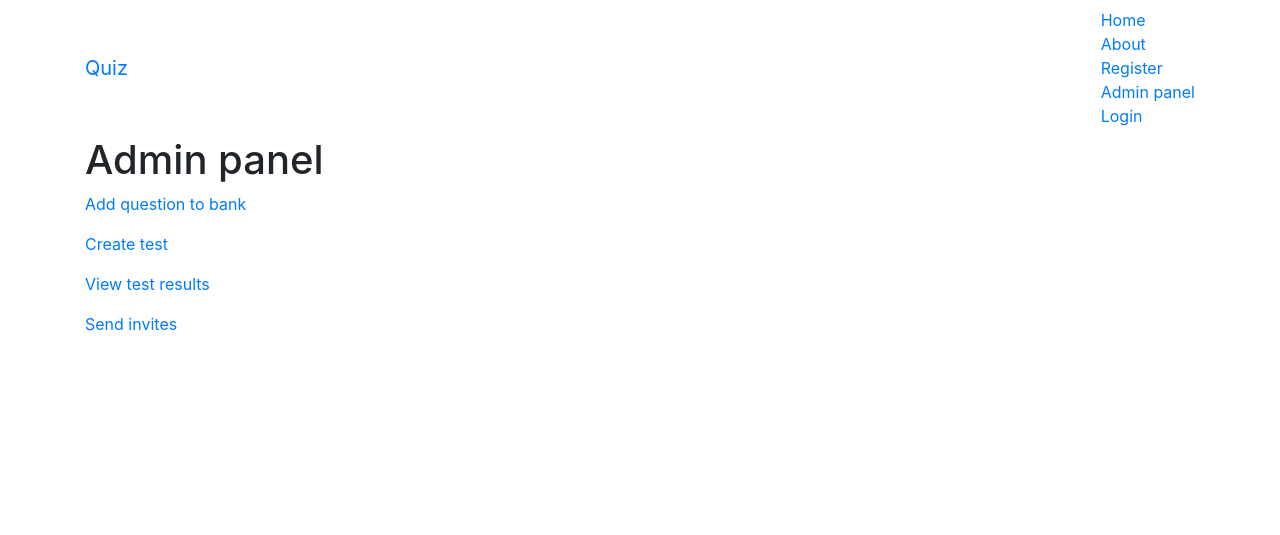
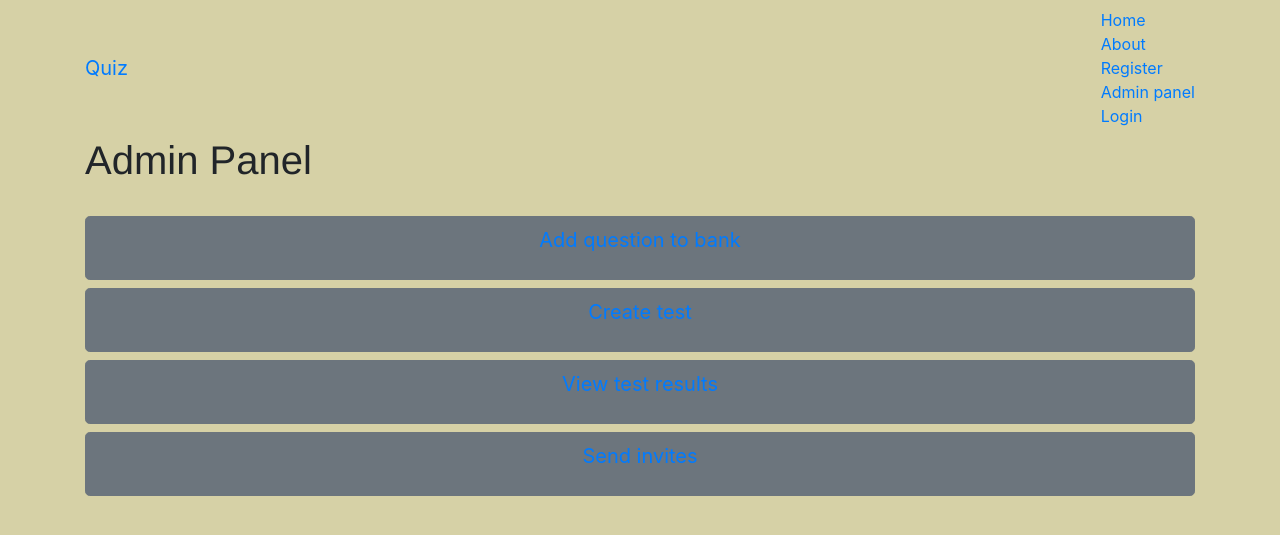
Before and after one commit to justtryingtosurvive/practoproject, a Flask app: page /adminpanel in a window 1280 px wide. Shown: the top 535 px of the page. Run offline with Flask 2, Linux system fonts and the light colour scheme; some libraries are stand-ins or nearby versions.

Commit message:
UI admin panel

```diff
--- a/templates/adminpanel.html
+++ b/templates/adminpanel.html
@@ -1,11 +1,14 @@
 {% extends 'layout.html' %}
 
 {% block body %}
-<h1> Admin panel </h1>
-    <p><a href='/adminpanel/questiontobank'> Add question to bank</a></p>
-    <p><a href='/adminpanel/createtest'> Create test </a></p>
-    <p><a href='/adminpanel/testresults'> View test results </a></p>
-    <p><a href='/adminpanel/sendinvites'> Send invites </a></p>
+<body style="background-color: rgb(214, 209, 166);">
+<h1 style="font-family: 'Franklin Gothic Medium';"> Admin Panel </h1>
+    </br>
 
+    <button type="button" class="btn btn-secondary btn-lg btn-block"><p><a href='/adminpanel/questiontobank'> Add question to bank</a></p></button>
+    <button type="button" class="btn btn-secondary btn-lg btn-block"><p><a href='/adminpanel/createtest'> Create test </a></p></button>
+    <button type="button" class="btn btn-secondary btn-lg btn-block"><p><a href='/adminpanel/testresults'> View test results </a></p></button>
+    <button type="button" class="btn btn-secondary btn-lg btn-block"><p><a href='/adminpanel/sendinvites'> Send invites </a></p></button>
 
+</body>
 {% endblock %}
```
